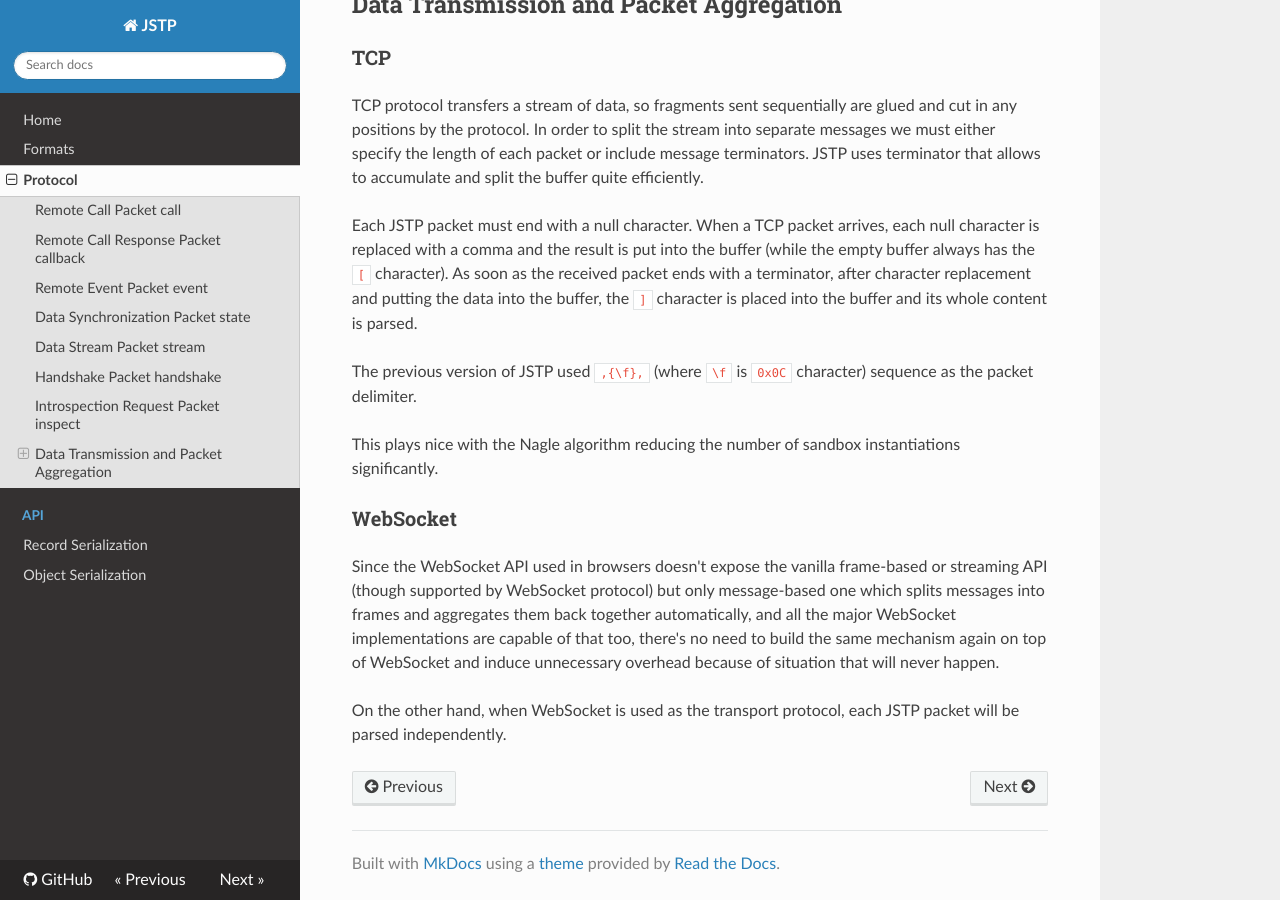
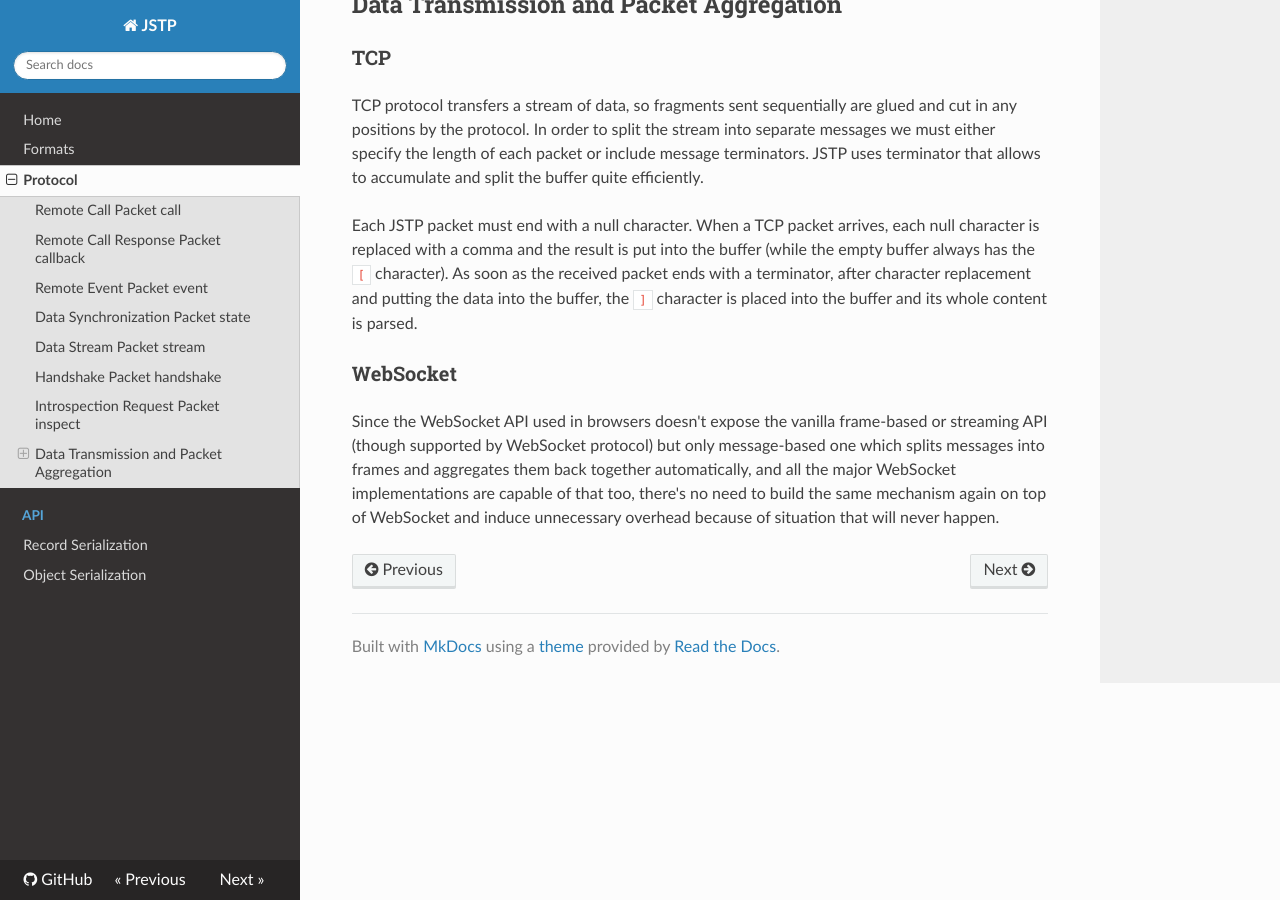
Before and after one commit to youritech/jstp, an MkDocs documentation site: the page built from doc/protocol.md, in a window 1280 px wide and 900 px high, scrolled down 3677 px. Built offline with MkDocs 1.6.1, drawn with Linux system fonts in a browser that asks for light colours; nearby versions of some CDN libraries; old or Windows-style settings are respelled for this version of MkDocs.

Commit message:
Update doc/protocol.md

```diff
--- a/doc/protocol.md
+++ b/doc/protocol.md
@@ -215,12 +215,6 @@ as the received packet ends with a terminator, after character replacement
 and putting the data into the buffer, the `]` character is placed into the
 buffer and its whole content is parsed.
 
-The previous version of JSTP used `,{\f},` (where `\f` is `0x0C` character)
-sequence as the packet delimiter.
-
-This plays nice with the Nagle algorithm reducing the number of sandbox
-instantiations significantly.
-
 ### WebSocket
 
 Since the WebSocket API used in browsers doesn't expose the vanilla frame-based
@@ -230,6 +224,3 @@ together automatically, and all the major WebSocket implementations are capable
 of that too, there's no need to build the same mechanism again on top of
 WebSocket and induce unnecessary overhead because of situation that will never
 happen.
-
-On the other hand, when WebSocket is used as the transport protocol, each
-JSTP packet will be parsed independently.
```
